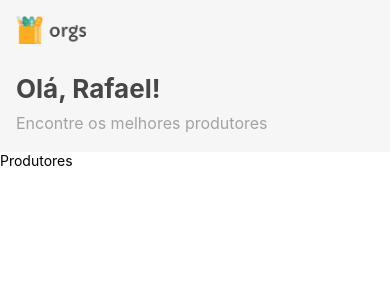
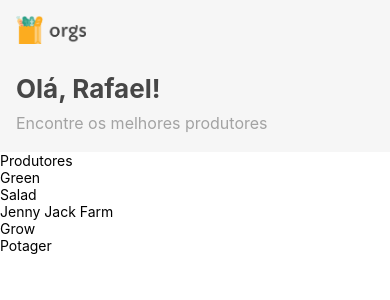
Before and after one commit to mxnsur/HooksRN, a React Native app: screen / in a window 390 px wide. Shown: the top 300 px of the page. Built offline with nearby package versions, Linux system fonts and the light colour scheme.

Commit message:
inserindouseEffect

```diff
--- a/src/telas/Home/componentes/Produtores.js
+++ b/src/telas/Home/componentes/Produtores.js
@@ -1,14 +1,35 @@
-import React, { useEffect } from 'react';
-import { Text } from 'react-native';
+import React, { useEffect, useState } from 'react';
+import { FlatList, Text, StyleSheet } from 'react-native';
 import { carregaProdutores } from '../../../servicos/carregaDados';
 
 
 export default function Produtores(){
+    const [titulo, setTitulo] = useState('');
+    const [lista, setLista] = useState([]);
 
     useEffect(() => {
         const retorno = carregaProdutores();
-        console.log(retorno);
+        setTitulo(retorno.titulo);
+        setLista(retorno.lista);
+        //console.log(retorno);
     }, []);
 
-    return <Text>Produtores</Text>
+    const TopoLista = () => {
+        return <Text>{ titulo }</Text>
+    }
+    return <FlatList
+          data={lista}
+          renderItem={({item: {nome}}) => <Text>{ nome }</Text>}
+          ListHeaderComponent={TopoLista}/>
+
 }
+    const estilos = StyleSheet.create({
+        titulo: {
+            fontSize: 20,
+            lineHeight: 32,
+            marginHorizontal: 16,
+            marginTop: 16,
+            fontWeight: 'bold'
+        }
+
+    })
```
